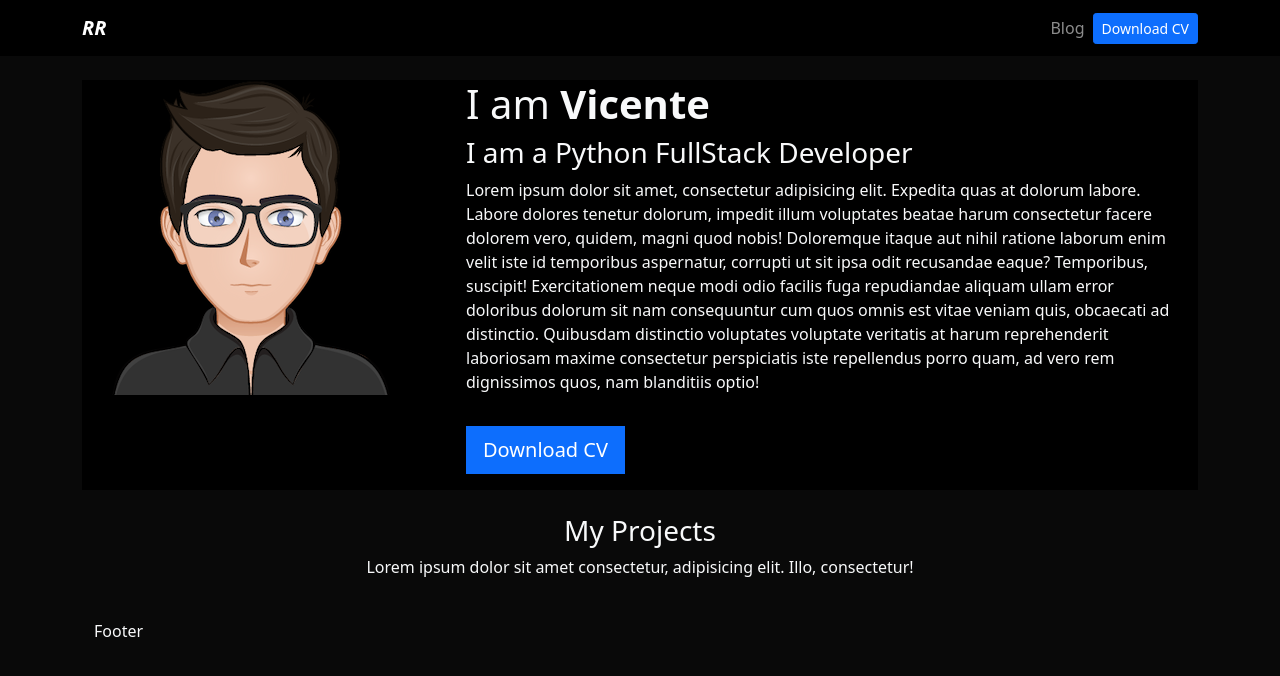
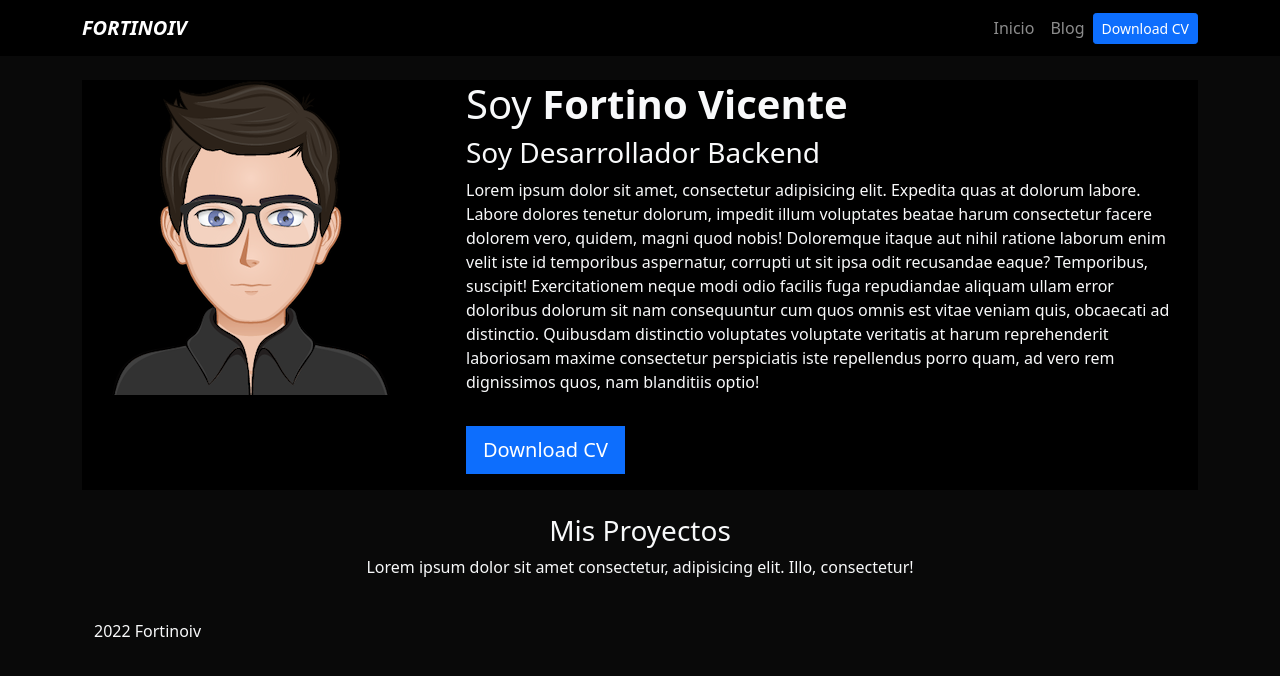
Before and after one commit to fortinoiv/django-portfolio-simple, a Django app: page / in a window 1280 px wide. Shown: the top 676 px of the page. Run offline with Django 4.2, Linux system fonts and the light colour scheme; data that the repository does not hold is empty.

Commit message:
Se quita cv y agrega otro como ejemplo

```diff
--- a/blog/templates/posts.html
+++ b/blog/templates/posts.html
@@ -2,7 +2,7 @@
 
 {% block content %}
 
-<h1>Posts</h1>
+<h1>Publicaciones</h1>
 
 {% for post in posts %}
 
--- a/portfolio/templates/home.html
+++ b/portfolio/templates/home.html
@@ -9,8 +9,8 @@
         <img src="{% static 'portfolio/avatar.png' %}" alt="">
     </div>
     <div class="col-md-8 my-auto">
-        <h1>I am <strong>Vicente</strong></h1>
-        <h3>I am a Python FullStack Developer</h3>
+        <h1>Soy <strong>Fortino Vicente</strong></h1>
+        <h3>Soy Desarrollador Backend </h3>
         <p>Lorem ipsum dolor sit amet, consectetur adipisicing elit. Expedita quas at dolorum labore. Labore dolores
             tenetur dolorum, impedit illum voluptates beatae harum consectetur facere dolorem vero, quidem, magni quod
             nobis! Doloremque itaque aut nihil ratione laborum enim velit iste id temporibus aspernatur, corrupti ut sit
@@ -20,13 +20,13 @@
             consectetur perspiciatis iste repellendus porro quam, ad vero rem dignissimos quos, nam blanditiis optio!
         </p>
 
-        <a class="btn btn-primary btn-lg rounded-0 my-3" href="{% static 'portfolio/CV_Fort.pdf' %}"
+        <a class="btn btn-primary btn-lg rounded-0 my-3" href="{% static 'portfolio/cv_example.pdf' %}"
             target="_blank">Download CV</a>
     </div>
 </header>
 
 <div class="row my-4 text-center">
-    <h3>My Projects</h3>
+    <h3>Mis Proyectos</h3>
     <p>Lorem ipsum dolor sit amet consectetur, adipisicing elit. Illo, consectetur!</p>
 
     {% for project in projects %}
--- a/portfolio/templates/layout.html
+++ b/portfolio/templates/layout.html
@@ -6,7 +6,7 @@
     <meta charset="UTF-8">
     <meta http-equiv="X-UA-Compatible" content="IE=edge">
     <meta name="viewport" content="width=device-width, initial-scale=1.0">
-    <title>Django Portfolio</title>
+    <title>Portfolio</title>
     <link href="https://cdn.jsdelivr.net/npm/bootstrap@5.1.3/dist/css/bootstrap.min.css" rel="stylesheet"
         integrity="sha384-1BmE4kWBq78iYhFldvKuhfTAU6auU8tT94WrHftjDbrCEXSU1oBoqyl2QvZ6jIW3" crossorigin="anonymous">
     <link rel="stylesheet" href="{% static 'main.css' %}">
@@ -18,7 +18,7 @@
         {% block content %}
         {% endblock %}
     </div>
-    <footer>Footer</footer>
+    <footer>2022 Fortinoiv</footer>
 </body>
 
 </html>
--- a/portfolio/templates/partials/navbar.html
+++ b/portfolio/templates/partials/navbar.html
@@ -1,7 +1,7 @@
 {% load static %}
 <nav class="navbar navbar-expand-lg navbar-dark bg-black">
   <div class="container">
-    <a class="navbar-brand fw-bold fst-italic" href="/">RR</a>
+    <a class="navbar-brand fw-bold fst-italic" href="/">FORTINOIV</a>
     <button class="navbar-toggler" type="button" data-bs-toggle="collapse" data-bs-target="#navbarNav"
       aria-controls="navbarNav" aria-expanded="false" aria-label="Toggle navigation">
       <span class="navbar-toggler-icon"></span>
@@ -9,10 +9,13 @@
     <div class="collapse navbar-collapse" id="navbarNav">
       <ul class="navbar-nav ms-auto">
         <li class="nav-item">
+          <a class="nav-link" href="/">Inicio</a>
+        </li>
+        <li class="nav-item">
           <a class="nav-link" href="{% url 'blog:posts' %}">Blog</a>
         </li>
         <li class="nav-item d-flex align-items-center">
-          <a class="btn btn-primary btn-sm" href="{% static 'portfolio/CV_Fort.pdf' %}" target="_blank">Download CV</a>
+          <a class="btn btn-primary btn-sm" href="{% static 'portfolio/cv_example.pdf' %}" target="_blank">Download CV</a>
         </li>
       </ul>
     </div>
```
Also changed, not shown: 2 other files.
